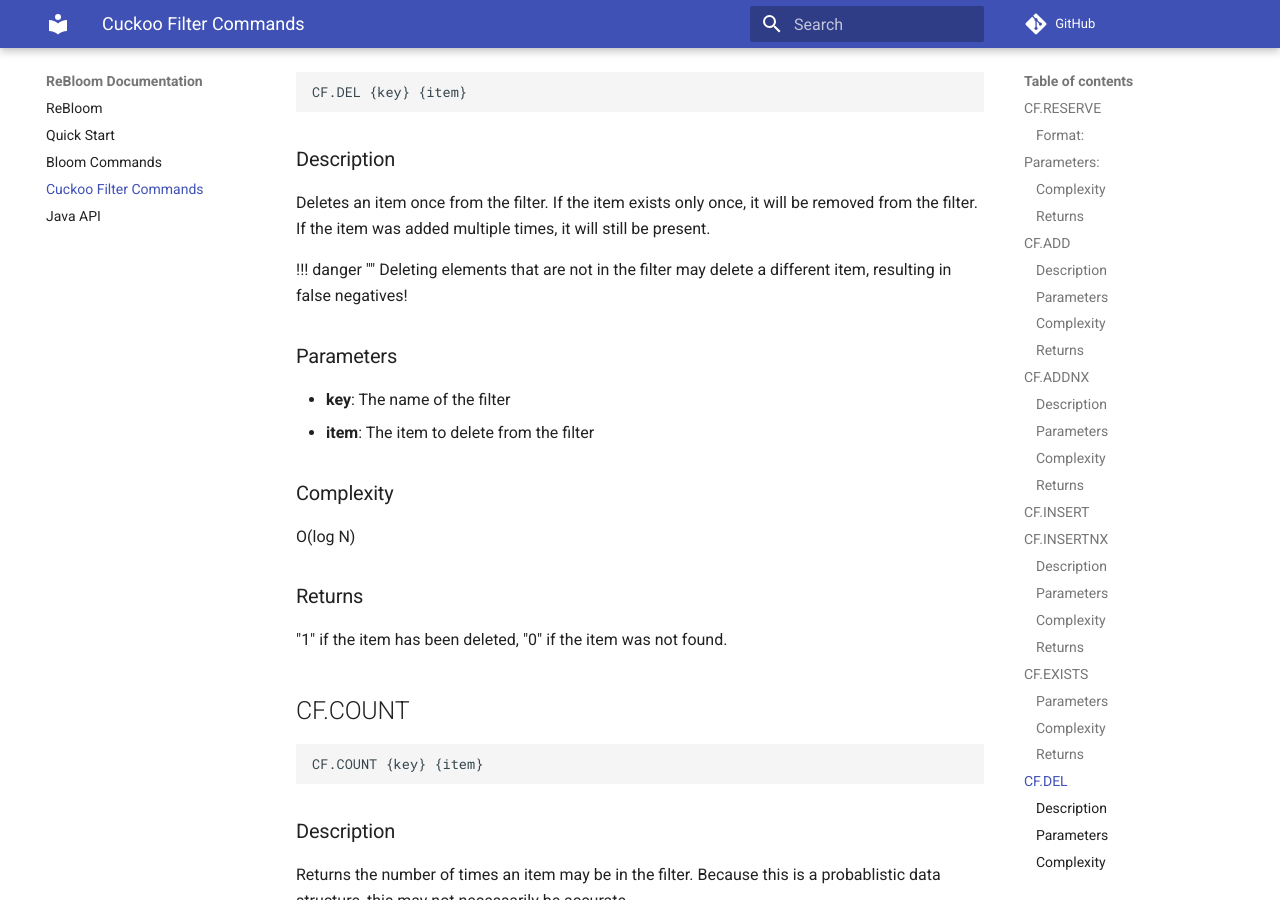
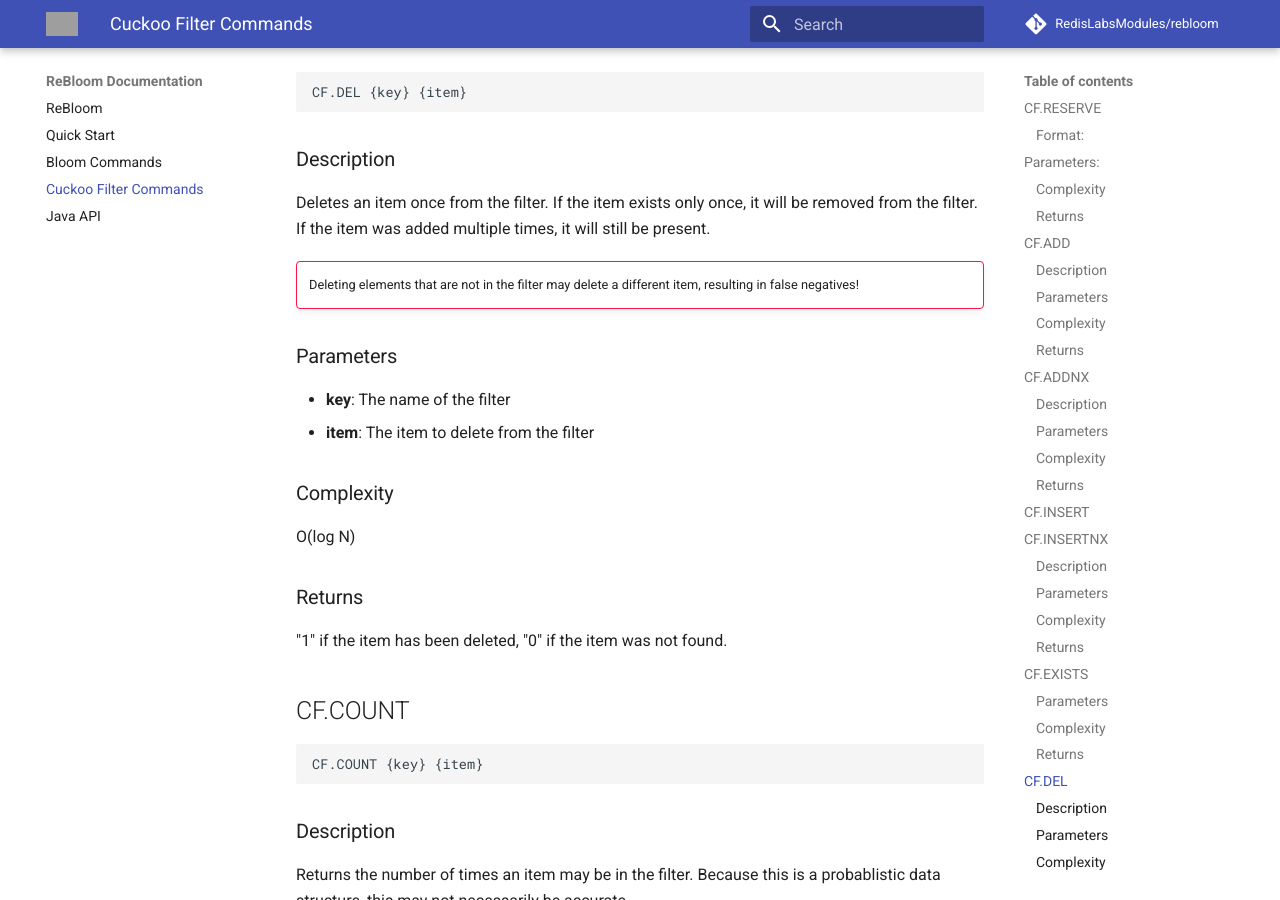
Before and after one commit to RedisBloom/RedisBloom, an MkDocs documentation site: the page built from docs/Cuckoo_Commands.md, in a window 1280 px wide and 900 px high, scrolled down 3927 px. Built offline with MkDocs 1.6.1 and Material for MkDocs 9.7.7, drawn with Linux system fonts in a browser that asks for light colours; comment, search, counter and statistics services are not loaded; old or Windows-style settings are respelled for this version of MkDocs; grey boxes are pictures that could not be loaded.

Commit message:
add favicon/logo

```diff
--- a/mkdocs.yml
+++ b/mkdocs.yml
@@ -1,12 +1,31 @@
 site_name: ReBloom Documentation
 repo_url: https://github.com/RedisLabsModules/rebloom
-theme: material
+repo_name: RedisLabsModules/rebloom
 
 google_analytics:
   - 'UA-92003007-8'
   - 'auto'
+
+use_directory_urls: true
+
+theme:
+  name: 'material'
+  language: 'en'
+  logo: 'logo.png'
+  favicon: 'favicon.png'
+  palette:
+    primary: 'indigo'
+    accent: 'red'
+  font:
+    text: 'Roboto'
+    code: 'Roboto Mono'
+  feature:
+    tabs: false
+
+
 markdown_extensions:
-  - codehilite
+  - admonition
+  - codehilite(guess_lang=false)
   - toc(permalink=true)
 
 pages:
```
